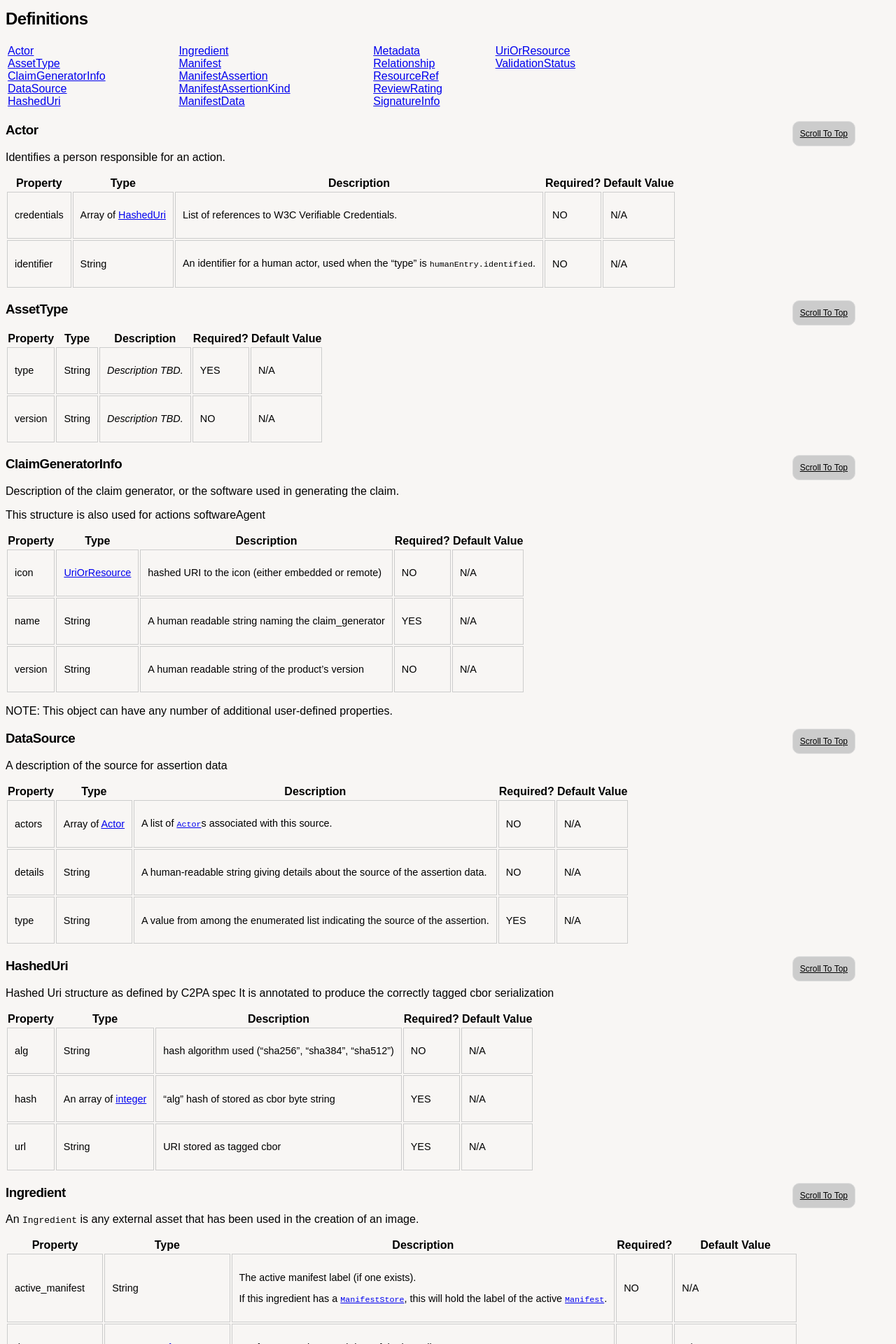
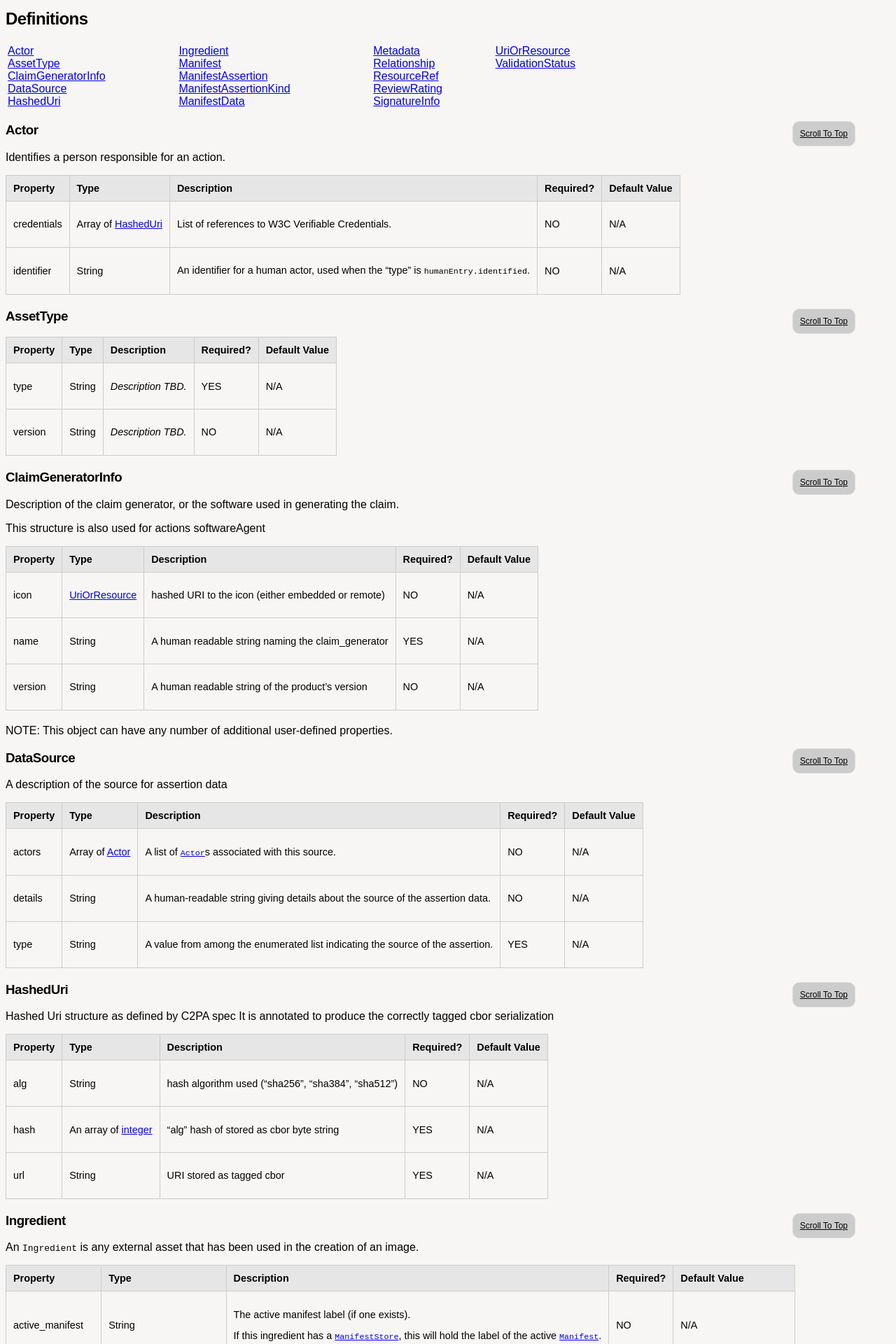
Before and after one commit to contentauth/json-manifest-reference, a Jekyll site: the page built from pages/manifest-ref-cai.md, in a window 1280 px wide. Shown: the part 1286-3206 px from the top of the page at 70% size. Built offline with Jekyll 4.4.1, drawn with Linux system fonts in a browser that asks for light colours.

Commit message:
Add missing css class

```diff
--- a/pages/reference.md
+++ b/pages/reference.md
@@ -92,13 +92,13 @@
 
 {{term.last.description}}
 
-<table style="margin-top: 10px;">
+<table class="manifest-ref-table" style="margin-top: 10px;">
 <thead><tr>
-<th>Property</th>
-<th>Type</th>
-<th>Description</th>
-<th>Required?</th>
-<th>Default Value</th>
+<th class="manifest-ref-table">Property</th>
+<th class="manifest-ref-table">Type</th>
+<th class="manifest-ref-table">Description</th>
+<th class="manifest-ref-table">Required?</th>
+<th class="manifest-ref-table">Default Value</th>
 </tr></thead>
 
 <tbody>
```
